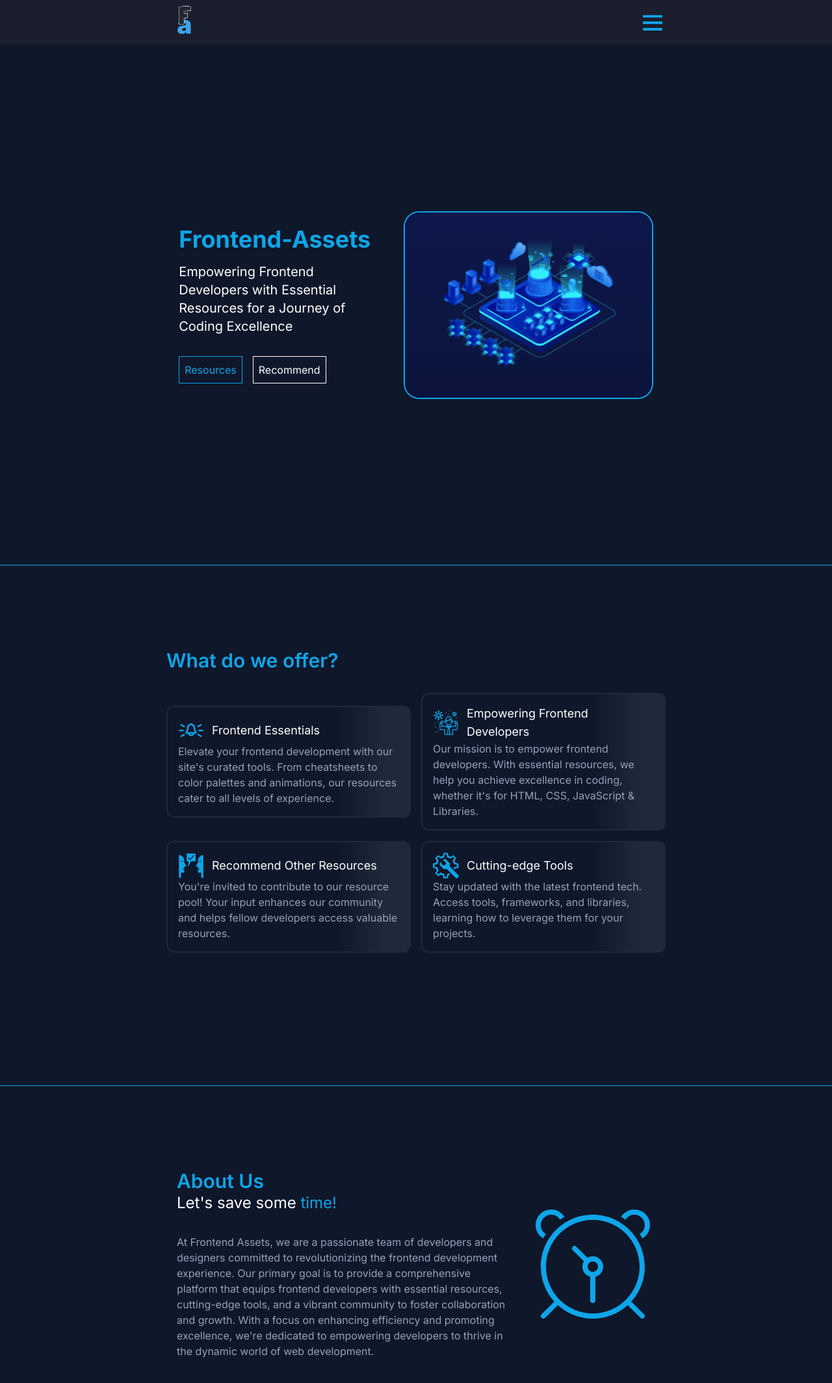
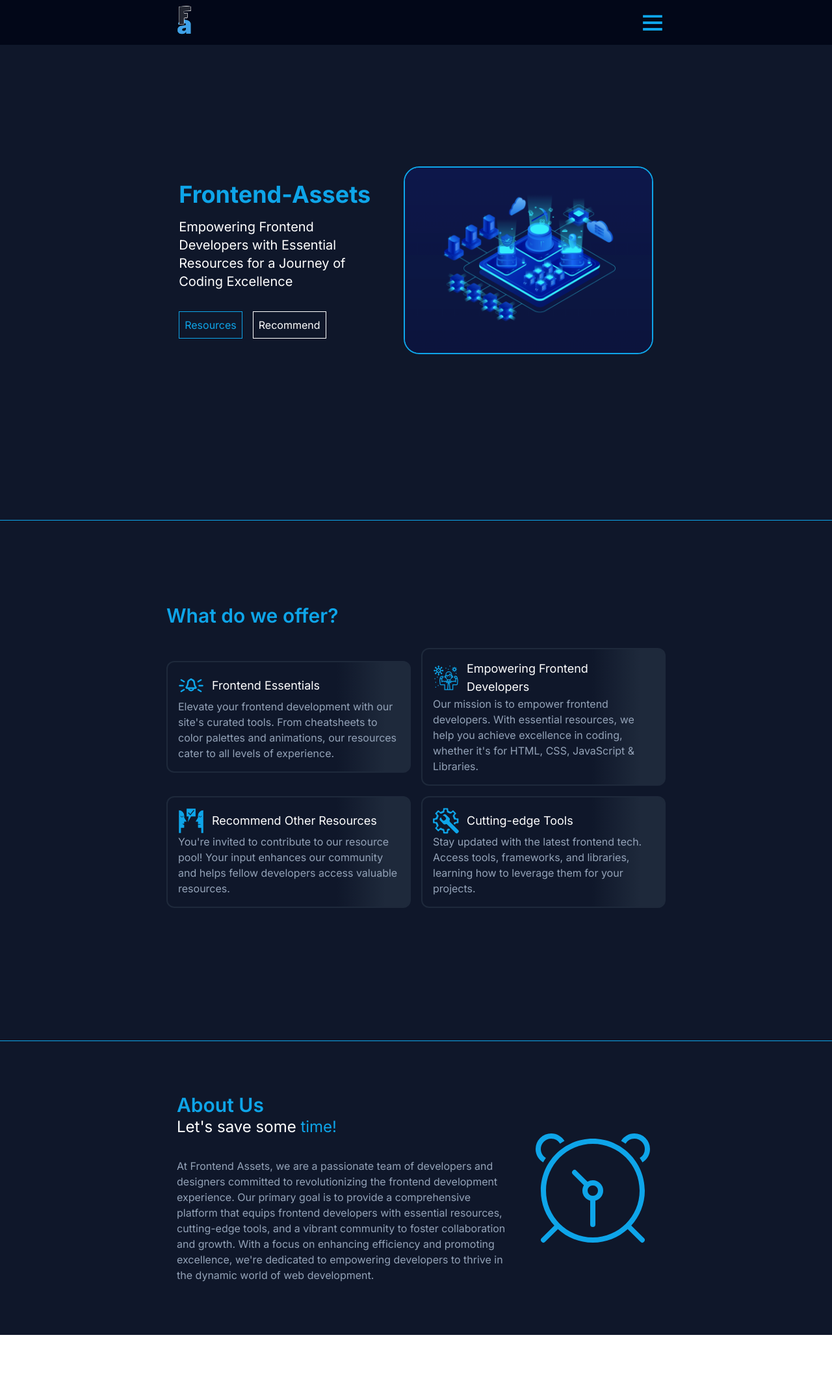
Before and after one commit to dustinsoos/frontend-assets, a Next.js app: page / in a window 1280 px wide. Shown: the top 2128 px of the page at 65% size. After the commit the page ends 2054 px from the top, so only its background shows below. Built offline with nearby package versions, Linux system fonts and the light colour scheme.

Commit message:
debugging

```diff
--- a/app/components/About.jsx
+++ b/app/components/About.jsx
@@ -2,8 +2,9 @@ import React from "react";
 
 export default function About() {
   return (
-    <section className=" py-32 px-8 md:px-16 lg:px-32 xl:px-64 bg-slate-900 ">
-      <div className=" lg:flex lg:justify-around lg:items-center ">
+    <section className="bg-slate-900 ">
+      <hr className=" border-sky-500 mb-20 w-full" />
+      <div className=" lg:flex lg:justify-around lg:items-center pb-20 px-8 md:px-16 lg:px-32 xl:px-64  ">
         <div className="grid lg:w-2/3">
           <div className="flex gap-4 items-center">
             <h3 className="text-sky-500 text-3xl font-semibold grid items-end   ">
--- a/app/components/Cards.jsx
+++ b/app/components/Cards.jsx
@@ -37,8 +37,7 @@ export default function Cards() {
         <h3 className=" text-sky-500 text-3xl font-semibold pt-8 pb-8  md:mb-0  lg:pt-32">
           What do we offer?
         </h3>
-
-        <div className=" md:text-left flex flex-col lg:grid lg:grid-cols-2 lg:items-center gap-4 ">
+        <div className="  md:text-left flex flex-col lg:grid lg:grid-cols-2 lg:items-center gap-4 w-full">
           {cardData.map((data) => (
             <div
               key={data.id}
@@ -53,7 +52,6 @@ export default function Cards() {
           ))}
         </div>
       </section>
-      <hr className=" border-sky-500" />
     </>
   );
 }
--- a/app/navbar/Navbar.jsx
+++ b/app/navbar/Navbar.jsx
@@ -11,7 +11,7 @@ export default function Navbar() {
     { id: 3, label: "Recommend", link: "/recommend" },
   ];
   return (
-    <nav className=" bg-slate-950/90 px-8 md:px-16 lg:px-32 xl:px-64 text-white ">
+    <nav className=" bg-slate-950/90 px-8 md:px-16 lg:px-32 xl:px-64 text-white fixed w-full z-30">
       <ul>
         <div className=" flex justify-between ">
           <a href="/" className=" w-14 2xl:w-16  hover:opacity-80">
```
